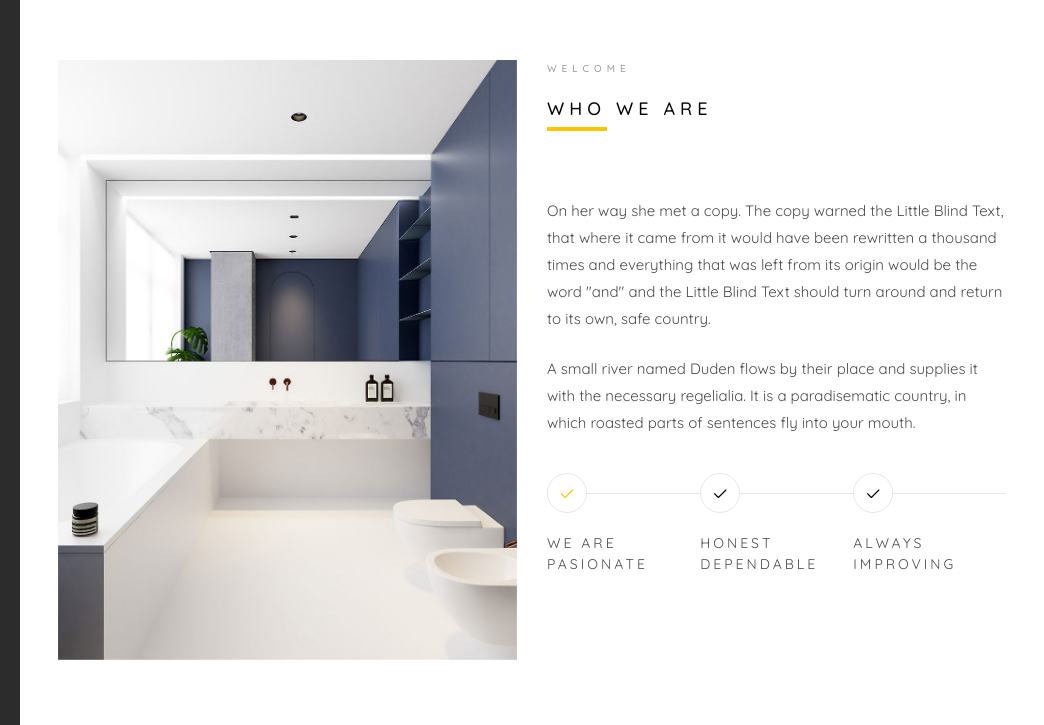
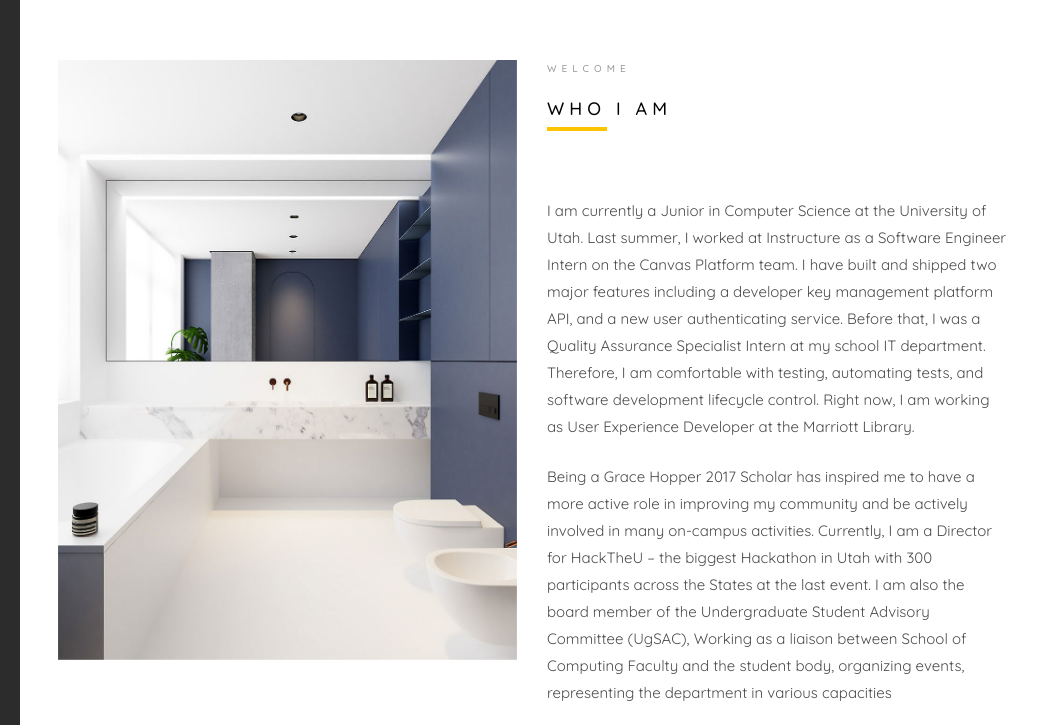
Before and after one commit to han-ngo/ArchivedPersonalPortfolio, a plain HTML site: page about.html in a window 1280 px wide. Shown: the top 725 px of the page, 236-1280 px from the left. Drawn offline with Linux system fonts and the light colour scheme; files whose address does not match are found by name.

Commit message:
add about me text

```diff
--- a/about.html
+++ b/about.html
@@ -91,9 +91,22 @@ Copyright &copy;<script>document.write(new Date().getFullYear());</script> Made
 						<div class="col-md-6 animate-box" data-animate-effect="fadeInLeft">
 							<div class="about-desc">
 								<span class="heading-meta">Welcome</span>
-								<h2 class="colorlib-heading">Who we are</h2>
-								<p>On her way she met a copy. The copy warned the Little Blind Text, that where it came from it would have been rewritten a thousand times and everything that was left from its origin would be the word "and" and the Little Blind Text should turn around and return to its own, safe country.</p>
-								<p>A small river named Duden flows by their place and supplies it with the necessary regelialia. It is a paradisematic country, in which roasted parts of sentences fly into your mouth.</p>
+								<h2 class="colorlib-heading">Who I am</h2>
+								<p>
+									I am currently a Junior in Computer Science at the University of Utah. Last summer, I worked at Instructure
+									as a Software Engineer Intern on the Canvas Platform team. I have built and shipped two major features including
+									a developer key management platform API, and a new user authenticating service. Before that, I was a Quality
+									Assurance Specialist Intern at my school IT department. Therefore, I am comfortable with testing, automating tests,
+									and software development lifecycle control. Right now, I am working as User Experience Developer at the Marriott
+									Library.
+								</p>
+								<p>
+									Being a Grace Hopper 2017 Scholar has inspired me to have a more active role in improving my community and be actively
+									involved in many on-campus activities. Currently, I am a Director for HackTheU – the biggest Hackathon in Utah
+									with 300 participants across the States at the last event. I am also the board member of the Undergraduate Student
+									Advisory Committee (UgSAC), Working as a liaison between School of Computing Faculty and the student body, organizing events,
+									representing the department in various capacities
+								</p>
 							</div>
 							<div class="row padding">
 								<div class="col-md-4 no-gutters animate-box" data-animate-effect="fadeInLeft">
```
